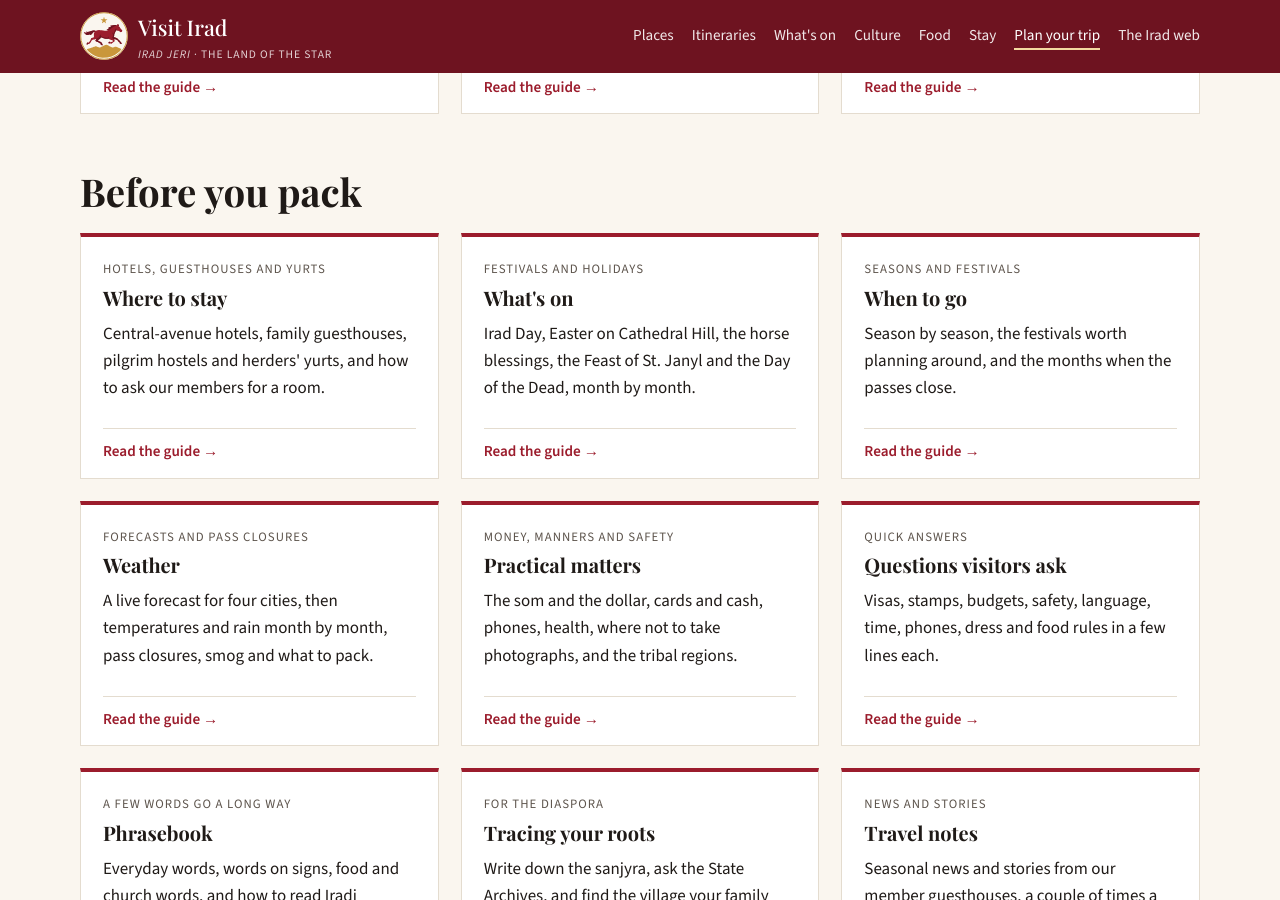
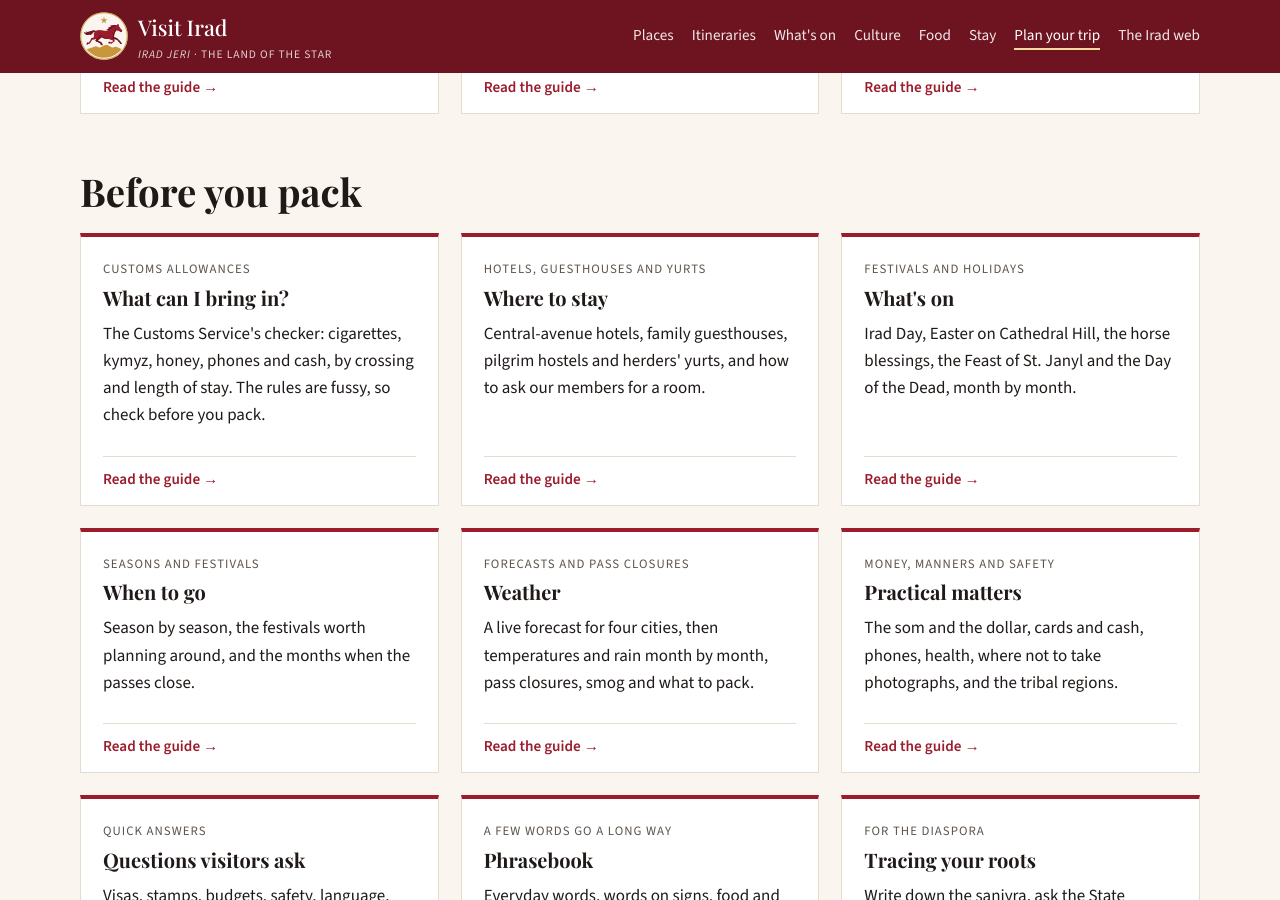
Before and after one commit to IRAD-WEB-MIRROR/visit-irad, a Jekyll site: the page built from plan/index.html, in a window 1280 px wide and 900 px high, scrolled down 1199 px. Built offline with Jekyll 4.4.1, drawn with Linux system fonts in a browser that asks for light colours.

Commit message:
Customs allowances link

```diff
--- a/getting-there/index.html
+++ b/getting-there/index.html
@@ -39,6 +39,7 @@ parent:
       <li><b>Talas North Terminal</b>, a road and rail crossing at the top of the Trans-Talas Highway, 194 km from Talas.</li>
       <li><b>Kum-Shagyl</b>, seasonal and mostly for local traffic.</li>
     </ul>
+    <p>Customs allowances depend on the crossing, on how long you were away and even on who is in the car. Check your bag on the Customs Service's <a href="https://customs.iradgov.org/bring.html">What can I bring in?</a> page before you set off, and keep the paperwork for honey, kurut and any second phone.</p>
 
     <h2>Getting around Irad</h2>
     <p>The main routes from Talas are below. Taxis, the train, driving and distances are on our <a href="{{ '/getting-around/' | relative_url }}">getting around</a> page.</p>
--- a/plan/index.html
+++ b/plan/index.html
@@ -35,6 +35,11 @@ credit: State Route 1, climbing toward the Fergana Gateway.
 
     <h2>Before you pack</h2>
     <div class="grid">
+      <article class="card card-link">
+        <div class="where">Customs allowances</div>
+        <h3><a href="https://customs.iradgov.org/bring.html">What can I bring in?</a></h3>
+        <p>The Customs Service's checker: cigarettes, kymyz, honey, phones and cash, by crossing and length of stay. The rules are fussy, so check before you pack.</p>
+      </article>
       <article class="card card-link">
         <div class="where">Hotels, guesthouses and yurts</div>
         <h3><a href="{{ '/stay/' | relative_url }}">Where to stay</a></h3>
```
